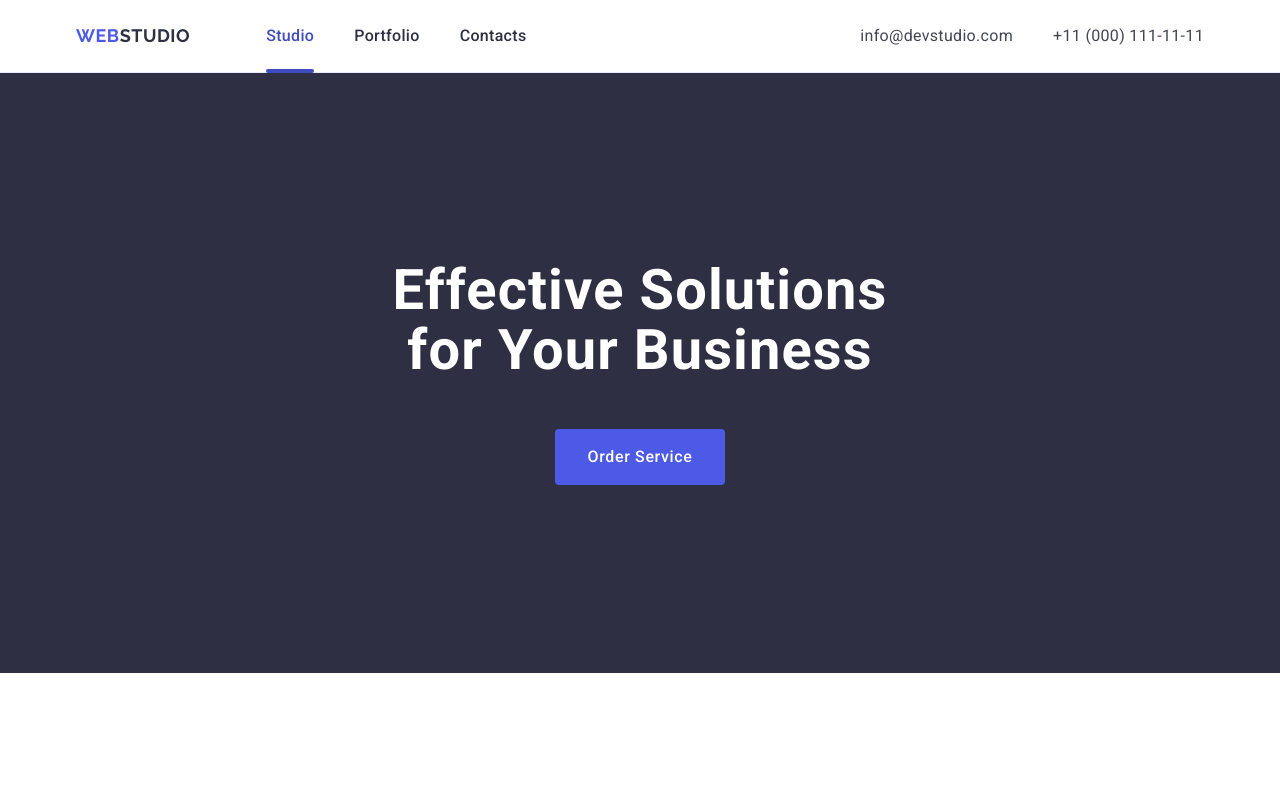
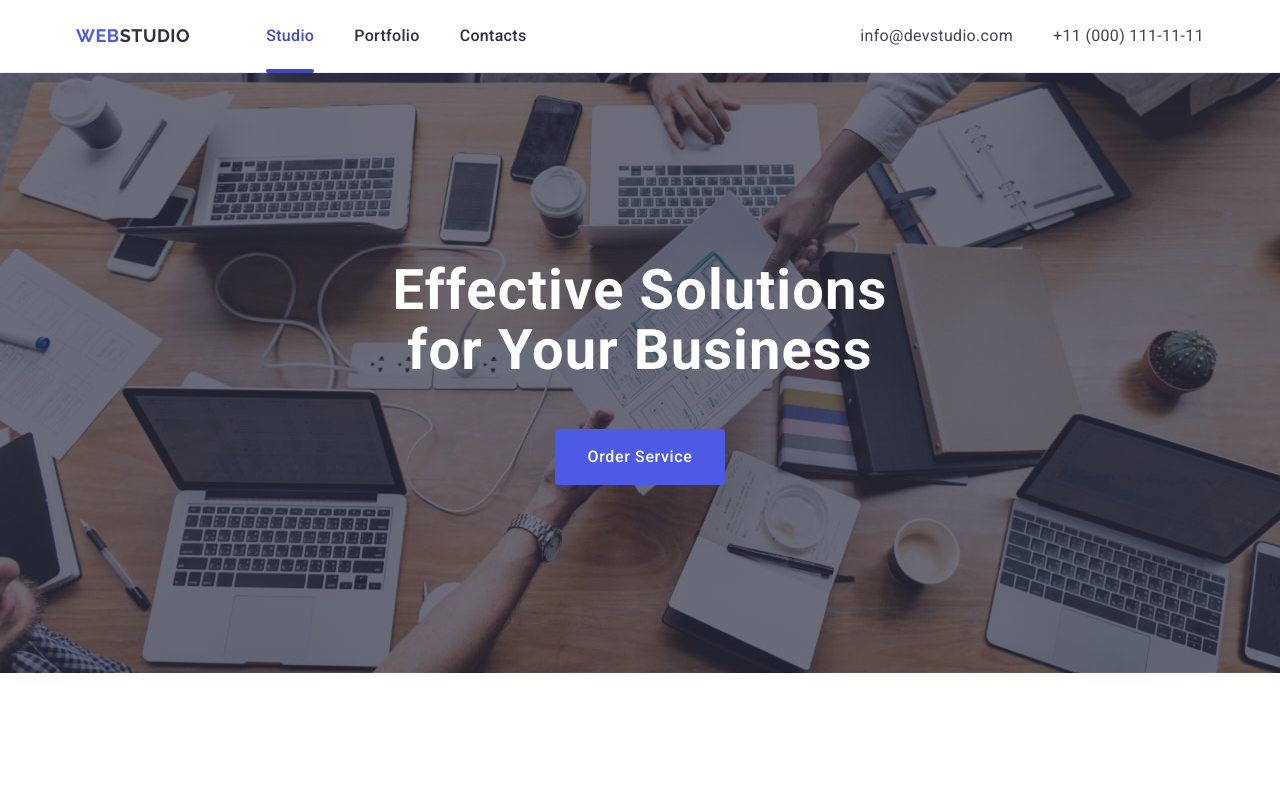
Before and after one commit to KateKucheruk/goit-markup-hw-04, a plain HTML site: page index.html in a window 1280 px wide. Shown: the top 789 px of the page. Drawn offline with nearby package versions, Linux system fonts and the light colour scheme.

Commit message:
cottected eight

```diff
--- a/css/styles.css
+++ b/css/styles.css
@@ -136,7 +136,7 @@ margin-left: auto;
   padding-bottom: 188px;
   margin: 0 auto;
   max-width: 1440px;
-  background-image: linear-gradient(rgba(46, 47, 66, 0.7), rgba(46, 47, 66, 0.7)), url(../images/people-office\1-2.jpg);
+  background-image: linear-gradient(rgba(46, 47, 66, 0.7), rgba(46, 47, 66, 0.7)), url(../images/people-office1-2.jpg);
   background-repeat: no-repeat;
   background-position: center;
   background-size: cover;
```
